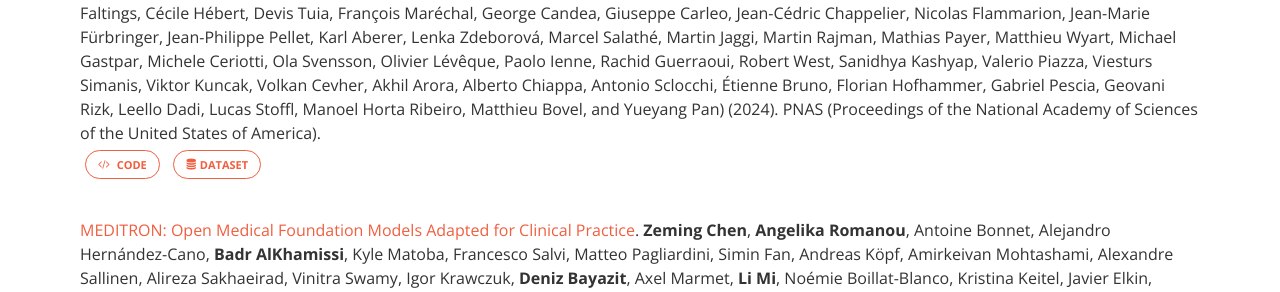
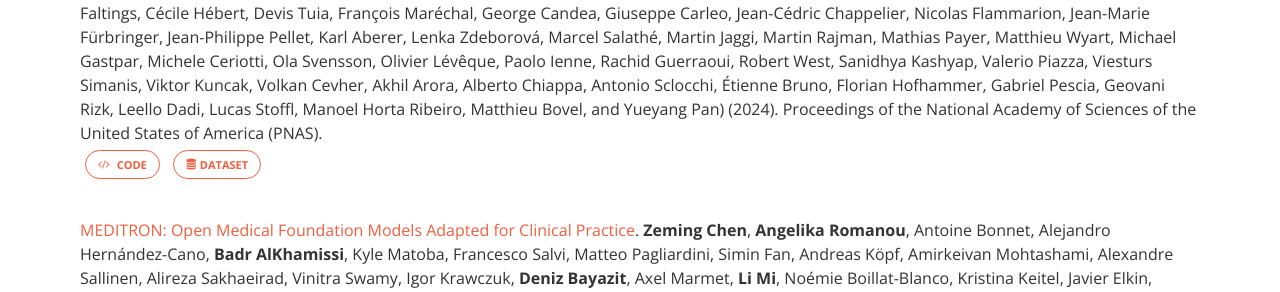
Before and after one commit to epfl-nlp/epfl-nlp.github.io, a Jekyll site: the page built from publications.html, in a window 1280 px wide and 900 px high, scrolled down 2669 px. Shown: the part 354-646 px from the top of the window. Built offline with Jekyll 4.4.1, drawn with Linux system fonts in a browser that asks for light colours; some of the changed text lies outside the part shown.

```diff
--- a/_data/publications/borges-2024-pnas.yaml
+++ b/_data/publications/borges-2024-pnas.yaml
@@ -67,7 +67,7 @@
       name: EPFL Data Consortium (Aleksandra Radenovic, Alexandre Alahi, Alexander Mathis, Anne-Florence Bitbol, Boi Faltings, Cécile Hébert, Devis Tuia, François Maréchal, George Candea, Giuseppe Carleo, Jean-Cédric Chappelier, Nicolas Flammarion, Jean-Marie Fürbringer, Jean-Philippe Pellet, Karl Aberer, Lenka Zdeborová, Marcel Salathé, Martin Jaggi, Martin Rajman, Mathias Payer, Matthieu Wyart, Michael Gastpar, Michele Ceriotti, Ola Svensson, Olivier Lévêque, Paolo Ienne, Rachid Guerraoui, Robert West, Sanidhya Kashyap, Valerio Piazza, Viesturs Simanis, Viktor Kuncak, Volkan Cevher, Akhil Arora, Alberto Chiappa, Antonio Sclocchi, Étienne Bruno, Florian Hofhammer, Gabriel Pescia, Geovani Rizk, Leello Dadi, Lucas Stoffl, Manoel Horta Ribeiro, Matthieu Bovel, and Yueyang Pan)
 
   year: 2024
-  journal: PNAS (Proceedings of the National Academy of Sciences of the United States of America)
+  journal: Proceedings of the National Academy of Sciences of the United States of America (PNAS)
   link: https://www.pnas.org/doi/10.1073/pnas.2414955121
   code: https://github.com/epfl-nlp/NLP4Education
   dataset: https://github.com/epfl-nlp/NLP4Education
```
